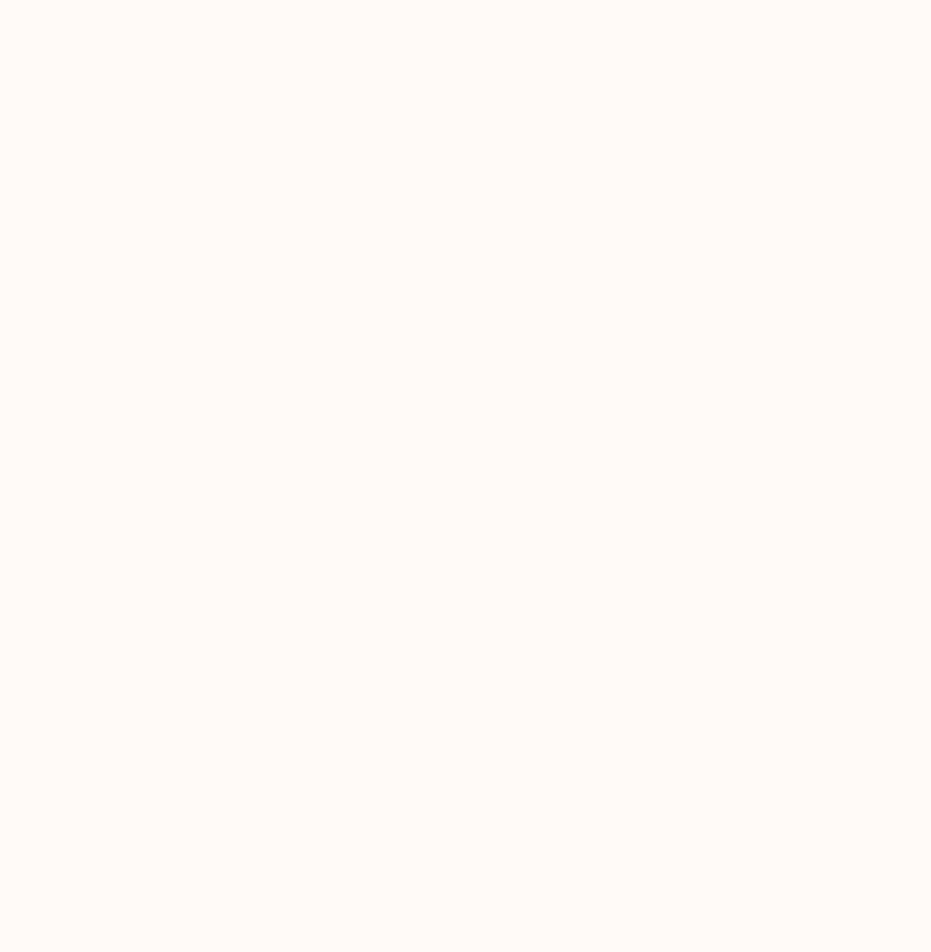
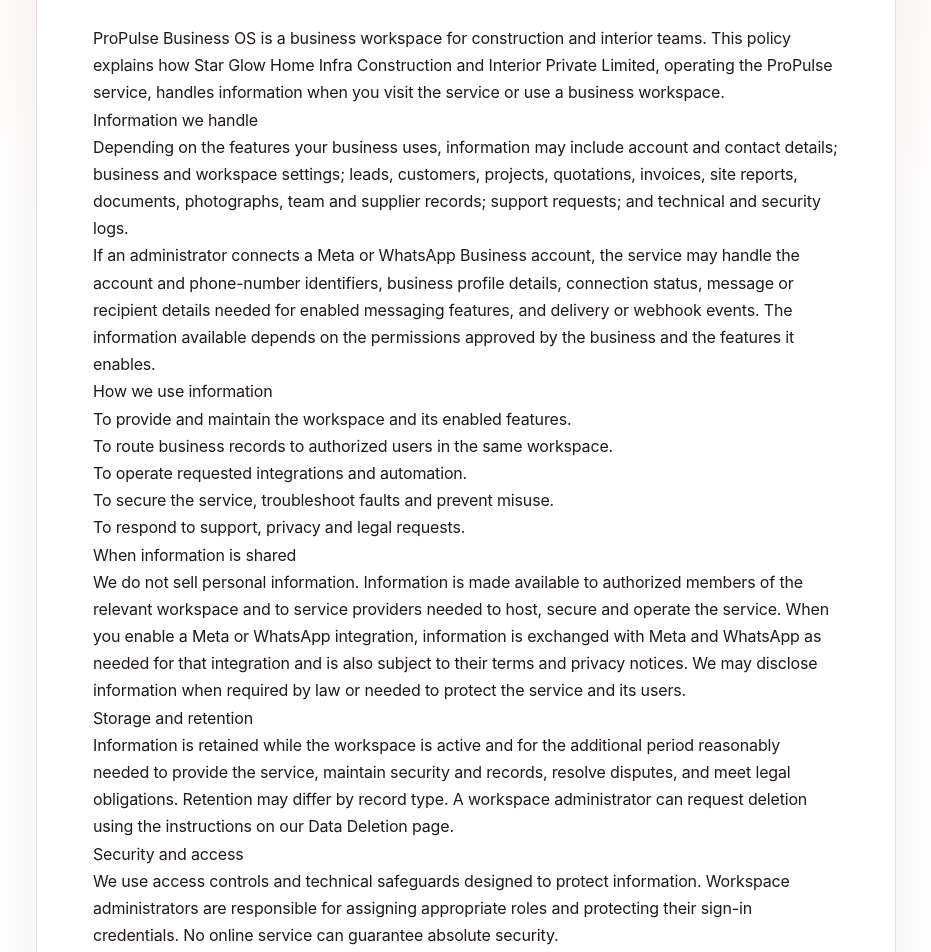
Before and after one commit to rravidce-propulsebussiness/interior-business-os, a Next.js app in the folder apps/business-app/: page /privacy-policy in a window 1280 px wide. Before the commit this address had no page. Shown: the part 260-1212 px from the top of the page, without its empty margins (174-1105 px from the left). Before the commit the page ends 800 px from the top, so only its background shows below. Built offline with nearby package versions, Linux system fonts and the light colour scheme.

Commit message:
feat(meta): add public privacy policy page

```diff
--- /dev/null
+++ b/apps/business-app/src/app/privacy-policy/page.tsx
@@ -0,0 +1,95 @@
+import type { Metadata } from 'next';
+import { LegalPage } from '../legal-page';
+
+export const metadata: Metadata = {
+  title: 'Privacy Policy | ProPulse Business OS',
+  description: 'How ProPulse Business OS handles account, workspace, project and connected messaging data.',
+  robots: { index: true, follow: true },
+  alternates: { canonical: 'https://sghomesinterior.in/privacy-policy' },
+};
+
+const updated = 'November 4, 2026';
+
+export default function PrivacyPolicyPage() {
+  return (
+    <LegalPage title="Privacy Policy" updated={updated}>
+      <p>
+        ProPulse Business OS is a business workspace for construction and interior
+        teams. This policy explains how Star Glow Home Infra Construction and
+        Interior Private Limited, operating the ProPulse service, handles
+        information when you visit the service or use a business workspace.
+      </p>
+
+      <h2>Information we handle</h2>
+      <p>
+        Depending on the features your business uses, information may include
+        account and contact details; business and workspace settings; leads,
+        customers, projects, quotations, invoices, site reports, documents,
+        photographs, team and supplier records; support requests; and technical
+        and security logs.
+      </p>
+      <p>
+        If an administrator connects a Meta or WhatsApp Business account, the
+        service may handle the account and phone-number identifiers, business
+        profile details, connection status, message or recipient details needed
+        for enabled messaging features, and delivery or webhook events. The
+        information available depends on the permissions approved by the
+        business and the features it enables.
+      </p>
+
+      <h2>How we use information</h2>
+      <ul>
+        <li>To provide and maintain the workspace and its enabled features.</li>
+        <li>To route business records to authorized users in the same workspace.</li>
+        <li>To operate requested integrations and automation.</li>
+        <li>To secure the service, troubleshoot faults and prevent misuse.</li>
+        <li>To respond to support, privacy and legal requests.</li>
+      </ul>
+
+      <h2>When information is shared</h2>
+      <p>
+        We do not sell personal information. Information is made available to
+        authorized members of the relevant workspace and to service providers
+        needed to host, secure and operate the service. When you enable a Meta or
+        WhatsApp integration, information is exchanged with Meta and WhatsApp as
+        needed for that integration and is also subject to their terms and
+        privacy notices. We may disclose information when required by law or
+        needed to protect the service and its users.
+      </p>
+
+      <h2>Storage and retention</h2>
+      <p>
+        Information is retained while the workspace is active and for the
+        additional period reasonably needed to provide the service, maintain
+        security and records, resolve disputes, and meet legal obligations.
+        Retention may differ by record type. A workspace administrator can
+        request deletion using the instructions on our Data Deletion page.
+      </p>
+
+      <h2>Security and access</h2>
+      <p>
+        We use access controls and technical safeguards designed to protect
+        information. Workspace administrators are responsible for assigning
+        appropriate roles and protecting their sign-in credentials. No online
+        service can guarantee absolute security.
+      </p>
+
+      <h2>Your choices and requests</h2>
+      <p>
+        You can ask your workspace administrator to correct or remove business
+        records managed by that workspace. For an account or connected Meta data
+        deletion request, follow the steps on our{' '}
+        <a href="/data-deletion">Data Deletion page</a>. We may need to verify
+        the requester and may retain records where the law requires or permits
+        it.
+      </p>
+
+      <h2>Children and changes</h2>
+      <p>
+        The service is intended for business users and is not directed to
+        children. We may update this policy as the service changes. The latest
+        version will be published on this page with its updated date.
+      </p>
+    </LegalPage>
+  );
+}
```
